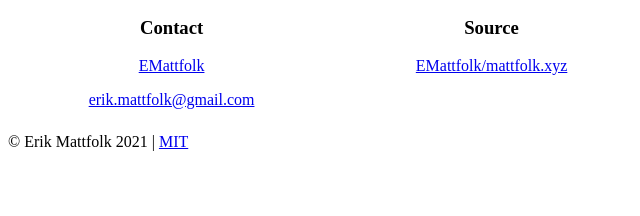
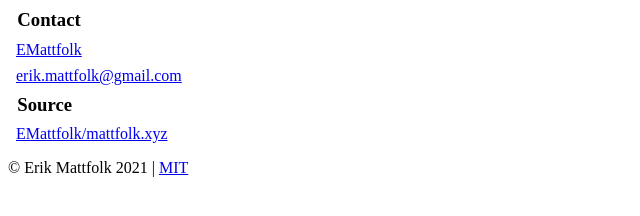
Before and after one commit to EMattfolk/Homepage, a plain HTML site: page templates/footer.html in a window 1280 px wide. Shown: the whole page, without its empty margins (0-640 px from the left). Drawn offline with Linux system fonts and the light colour scheme.

Commit message:
Add default style for div

```diff
--- a/static/style.css
+++ b/static/style.css
@@ -47,6 +47,15 @@ footer {
     background-color: var(--fbg);
 }
 
+div {
+    display: flex;
+    flex-grow: 1;
+    flex-wrap: wrap;
+    flex-direction: row;
+    justify-content: space-evenly;
+    align-items: center;
+}
+
 a {
     color: var(--a);
     text-decoration: none;
--- a/templates/footer.html
+++ b/templates/footer.html
@@ -1,17 +1,11 @@
 <!doctype html>
 <style type="text/css">
 .footer-div {
-    display: flex;
-    flex-grow: 1;
-    flex-wrap: wrap;
-    justify-content: space-evenly;
-
+    align-items: flex-start;
     max-width: 40em;
 }
-.footer-div.col {
+.footer-div .col {
     flex-direction: column;
-    justify-content: flex-start;
-    align-items: center;
 }
 .footer-item {
     margin: 0.5em;
```
Also changed, not shown: pages/projects.html (+3 -3 lines), templates/header.html (+2 -0 lines).
